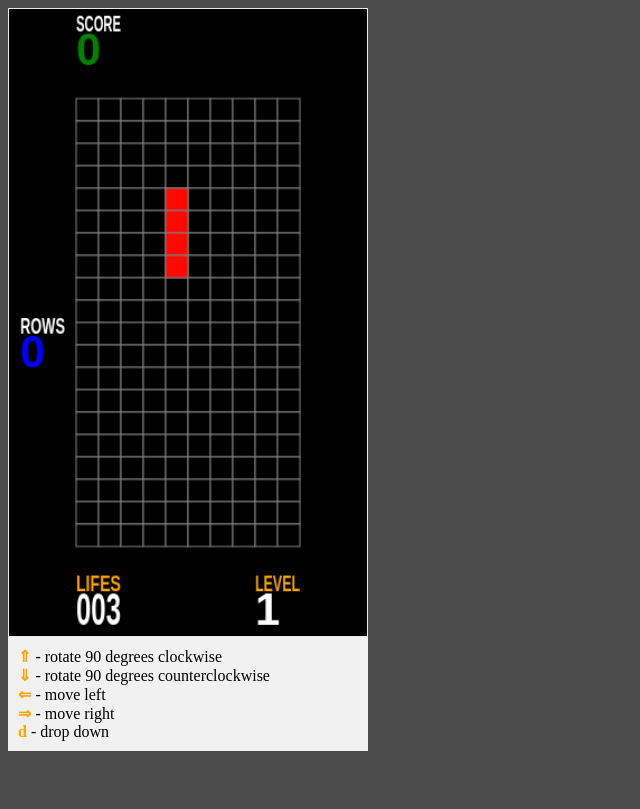
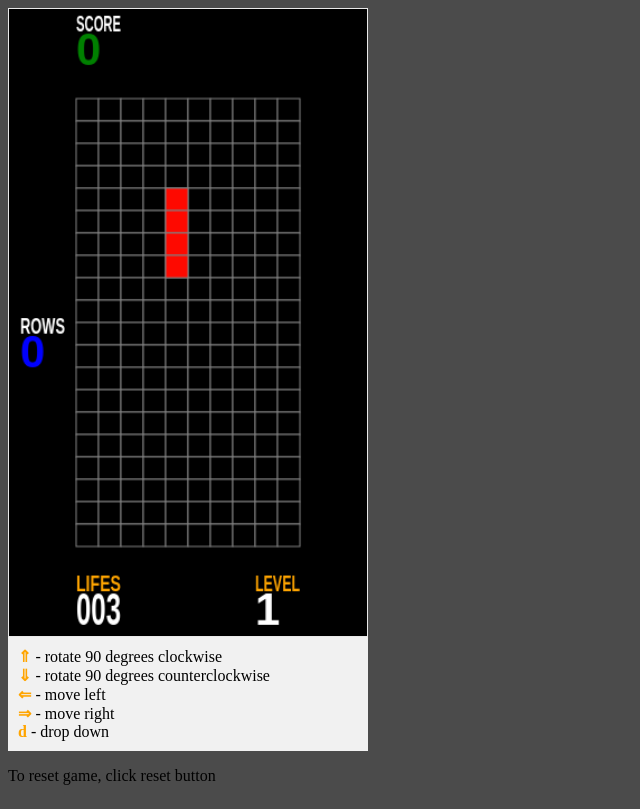
Before and after one commit to krystek77/Tetris-JS-Game, a plain HTML site: page index.html in a window 1280 px wide. Shown: the whole page, without its empty margins (0-640 px from the left). Drawn offline with Linux system fonts and the light colour scheme.

Commit message:
add information about reseting game

```diff
--- a/index.html
+++ b/index.html
@@ -12,7 +12,9 @@
 		<div class="game-tetris">
 			<canvas class="tetris"></canvas>
 			<div class="player-controls">
-				<span class="player-control"><b class="player-control__key">&uArr;</b> - rotate 90 degrees clockwise</span>
+				<span class="player-control"
+					><b class="player-control__key">&uArr;</b> - rotate 90 degrees clockwise</span
+				>
 				<span class="player-control"
 					><b class="player-control__key">&dArr;</b> - rotate 90 degrees counterclockwise</span
 				>
@@ -20,6 +22,7 @@
 				<span class="player-control"><b class="player-control__key">&rArr;</b> - move right</span>
 				<span class="player-control"><b class="player-control__key">d</b> - drop down</span>
 			</div>
+			<p class="reset-info">To reset game, click reset button</p>
 		</div>
 		<script src="./main.js"></script>
 	</body>
```
